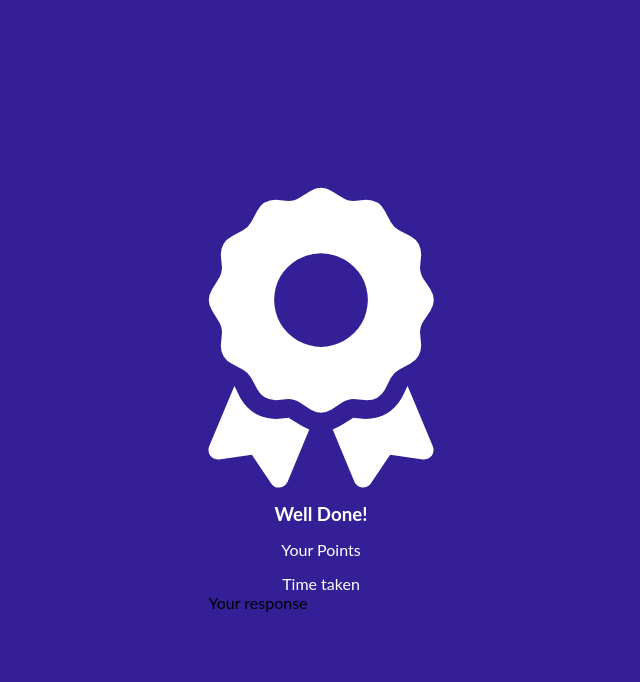
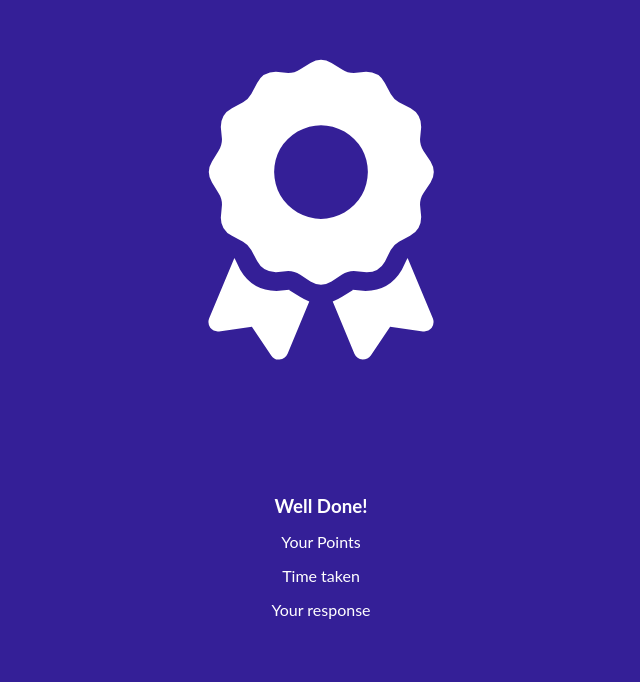
Before and after one commit to Adesh149panda/quiz_vocab, a plain HTML site: page end.html in a window 1280 px wide. Shown: the whole page, without its empty margins (319-959 px from the left). Drawn offline with Linux system fonts and the light colour scheme.

Commit message:
response_sheet

```diff
--- a/dist/css/style.css
+++ b/dist/css/style.css
@@ -5,13 +5,15 @@
 }
 body {
   font-family: "Lato";
+  background-color: #341f97;
 }
 .wrapper {
+  padding: 60px;
   display: flex;
   justify-content: center;
   align-items: center;
   width: 100vw;
-  height: 100vh;
+  height: auto;
   background-color: #341f97;
 }
 
@@ -145,11 +147,13 @@ body {
   display: block;
   font-size: 300px;
   color: #fff;
+  align-items: center;
 }
 
 .username,
 .userpoints,
-.usertime {
+.usertime,
+.userresponse {
   color: #fff;
   text-align: center;
   margin-top: 15px;
--- a/dist/js/userInfo.js
+++ b/dist/js/userInfo.js
@@ -1,8 +1,8 @@
 let user_name = sessionStorage.getItem("name");
 let user_points = sessionStorage.getItem("points");
 let user_time = sessionStorage.getItem("time");
-let user_response=sessionStorage.getItem("response_array");
+let response_array=sessionStorage.getItem("response_array");
 document.querySelector("span.name").innerHTML = user_name;
 document.querySelector("span.points").innerHTML = user_points;
 document.querySelector("span.time_taken").innerHTML = user_time;
-document.querySelector("span.response_array").innerHTML = user_response;
+document.querySelector("span.user_response").innerHTML = response_array;
--- a/end.html
+++ b/end.html
@@ -11,14 +11,18 @@
 </head>
 <body>
     <div class="wrapper">
+        <i class="fas fa-award award_icon"></i>
+    </div>
+
+    <div class="wrapper">
         <div>
-           <i class="fas fa-award award_icon"></i>
-           <h3 class="username">Well Done! <span class="name"></span></h3>
+          <h3 class="username">Well Done! <span class="name"></span></h3>
            <p class="userpoints">Your Points <span class="points"></span></p>
          <p class="usertime"> Time taken <span class="time_taken"></span></p>
          <p class="userresponse"> Your response <span class="user_response"></span></p>
-        </div>
+         </div>
     </div>
+
     <script src="https://kit.fontawesome.com/d56261bbb9.js"></script>
 
 
```
Also changed, not shown: dist/js/site.js (+5 -2 lines).
